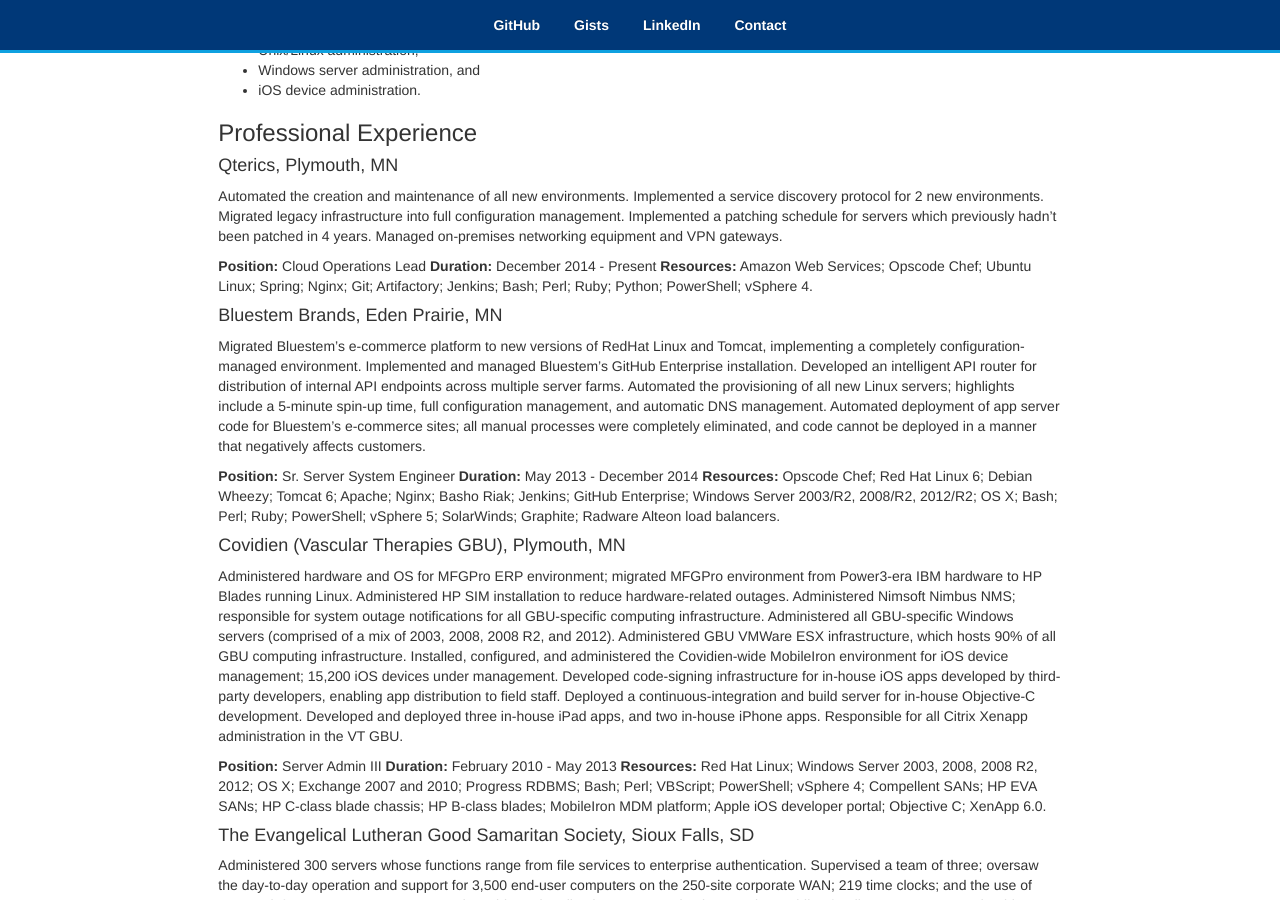
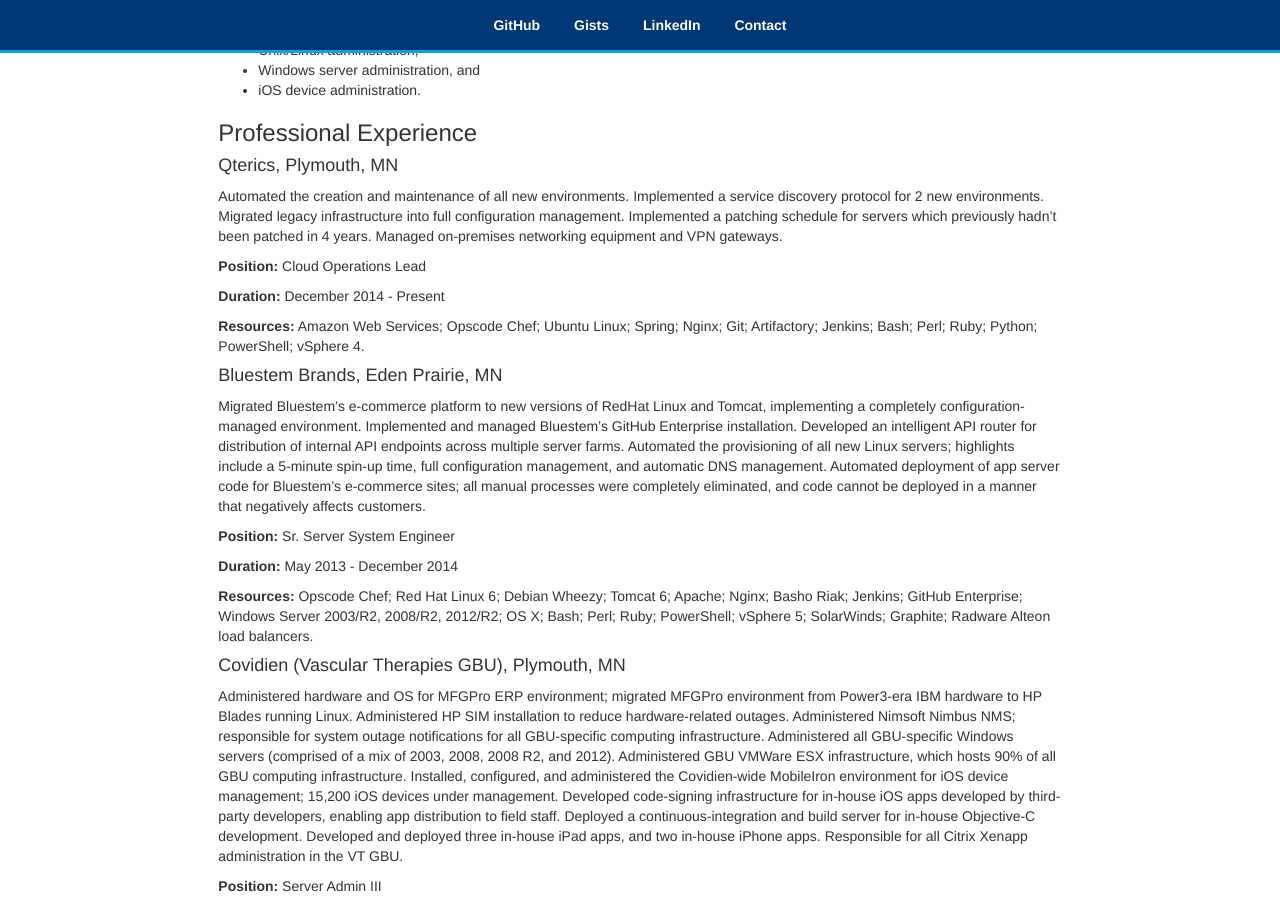
Before and after one commit to rpunt/rpunt.github.io, a Jekyll site: the page built from test.md, in a window 1280 px wide and 900 px high, scrolled down 306 px. Built offline with Jekyll 4.4.1, drawn with Linux system fonts in a browser that asks for light colours; nearby versions of some CDN libraries.

Commit message:
fixed newlines

```diff
--- a/test.md
+++ b/test.md
@@ -22,7 +22,9 @@
 Automated the creation and maintenance of all new environments. Implemented a service discovery protocol for 2 new environments. Migrated legacy infrastructure into full configuration management. Implemented a patching schedule for servers which previously hadn't been patched in 4 years. Managed on-premises networking equipment and VPN gateways.
 
 **Position:** Cloud Operations Lead
+
 **Duration:** December 2014 - Present
+
 **Resources:** Amazon Web Services; Opscode Chef; Ubuntu Linux; Spring; Nginx; Git; Artifactory; Jenkins; Bash; Perl; Ruby; Python; PowerShell; vSphere 4.
 
 #### Bluestem Brands, Eden Prairie, MN
@@ -30,7 +32,9 @@
 Migrated Bluestem’s e-commerce platform to new versions of RedHat Linux and Tomcat, implementing a completely configuration-managed environment. Implemented and managed Bluestem’s GitHub Enterprise installation. Developed an intelligent API router for distribution of internal API endpoints across multiple server farms. Automated the provisioning of all new Linux servers; highlights include a 5-minute spin-up time, full configuration management, and automatic DNS management. Automated deployment of app server code for Bluestem’s e-commerce sites; all manual processes were completely eliminated, and code cannot be deployed in a manner that negatively affects customers.
 
 **Position:** Sr. Server System Engineer
+
 **Duration:** May 2013 - December 2014
+
 **Resources:** Opscode Chef; Red Hat Linux 6; Debian Wheezy; Tomcat 6; Apache; Nginx; Basho Riak; Jenkins; GitHub Enterprise; Windows Server 2003/R2, 2008/R2, 2012/R2; OS X; Bash; Perl; Ruby; PowerShell; vSphere 5; SolarWinds; Graphite; Radware Alteon load balancers.
 
 #### Covidien (Vascular Therapies GBU), Plymouth, MN
@@ -38,23 +42,29 @@
 Administered hardware and OS for MFGPro ERP environment; migrated MFGPro environment from Power3-era IBM hardware to HP Blades running Linux. Administered HP SIM installation to reduce hardware-related outages. Administered Nimsoft Nimbus NMS; responsible for system outage notifications for all GBU-specific computing infrastructure. Administered all GBU-specific Windows servers (comprised of a mix of 2003, 2008, 2008 R2, and 2012). Administered GBU VMWare ESX infrastructure, which hosts 90% of all GBU computing infrastructure. Installed, configured, and administered the Covidien-wide MobileIron environment for iOS device management; 15,200 iOS devices under management. Developed code-signing infrastructure for in-house iOS apps developed by third-party developers, enabling app distribution to field staff. Deployed a continuous-integration and build server for in-house Objective-C development. Developed and deployed three in-house iPad apps, and two in-house iPhone apps. Responsible for all Citrix Xenapp administration in the VT GBU.
 
 **Position:** Server Admin III
+
 **Duration:** February 2010 - May 2013
+
 **Resources:** Red Hat Linux; Windows Server 2003, 2008, 2008 R2, 2012; OS X; Exchange 2007 and 2010; Progress RDBMS; Bash; Perl; VBScript; PowerShell; vSphere 4; Compellent SANs; HP EVA SANs; HP C-class blade chassis; HP B-class blades; MobileIron MDM platform; Apple iOS developer portal; Objective C; XenApp 6.0.
 
 #### The Evangelical Lutheran Good Samaritan Society, Sioux Falls, SD
 
 Administered 300 servers whose functions range from file services to enterprise authentication. Supervised a team of three; oversaw the day-to-day operation and support for 3,500 end-user computers on the 250-site corporate WAN; 219 time clocks; and the use of LANDesk for systems management and patching. Virtualized 39 servers, simultaneously providing for disaster recovery and retiring 39 pieces of legacy hardware. Managed, to completion, the in-field replacement of 205 servers. Managed, to completion, the in-field replacement of 3,500 client computers; automated the setup process to allow deployment with zero user interaction. Implemented disaster recovery plans for 5 applications and 25 servers. Implemented access controls on our Macintosh environment via the corporate LDAP directory as well as systems management software for the clients.
 
-*Position:* Network Computer Systems Administrator 2
-*Duration:* August 2005 - February 2010
-*Resources:* Debian and Red Hat Linux; Windows Server and XP; OS X; WYSE thin clients and management software; LANDesk; WebWasher content filters; Squid proxy servers; Samba; VMware ESX; Bash; Perl; VBScript
+**Position:** Network Computer Systems Administrator 2
+
+**Duration:** August 2005 - February 2010
+
+**Resources:** Debian and Red Hat Linux; Windows Server and XP; OS X; WYSE thin clients and management software; LANDesk; WebWasher content filters; Squid proxy servers; Samba; VMware ESX; Bash; Perl; VBScript
 
 #### Sencore Inc., Sioux Falls, SD
 
 Responsible for all Active Directory and Exchange Server administration. Duties included GPO creation, replication scheme setup and maintenance, and disaster recovery planning. Wrote a custom printer driver, which allowed database and financial reports to be printed directly to PDF and realizing a savings of 300,000 printed pages per calendar year. Migrated HP-UX hardware, software, and database systems to updated versions of each, achieving the mandated zero-downtime project goal. Managed IT helpdesk; responsible for end-user support in a Windows XP environment. Administered the day-to-day operations of both Unix and Windows servers. Served as Webmaster for Corporate Intranet.
 
 **Position:** Systems Analyst 2
+
 **Duration:** October 2001 – May 2005
+
 **Resources:** Unix, Windows, and Linux server administration; UniData RDBMS administration and programming; Perl; PHP; Visual Basic .NET; XML; HTML; CSS; Photoshop; Microsoft Office; Apache and IIS web servers
 
 #### Pella Corporation, Pella, IA
@@ -62,7 +72,9 @@
 Authored all daily financial reports (bookings, shipments, et. al) for presentation to Executive Management. Acted as Webmaster for the financial reporting division of Corporate Intranet. Implemented a “Metrics Dashboard” Intranet site for financial report distribution. Deployed custom OLAP queries in the form of Cognos PowerCubes for user data analysis. Maintained 3 Impromptu Catalogs and 30 custom PowerCubes on a weekly build schedule. Served as application/systems administrator for contact center, customer service, and order entry application groups.
 
 **Position:** Systems Engineer
+
 **Duration:** May 2000 – August 2001
+
 **Resources:** Progress 4GL RDBMS; Perl; Visual Basic; VBScript/ASP; BASH/Korn Shell; Cognos Enterprise Server; Cognos PowerPlay; Cognos Impromptu
 
 ### Language, Software and Operating System Proficiencies
```
